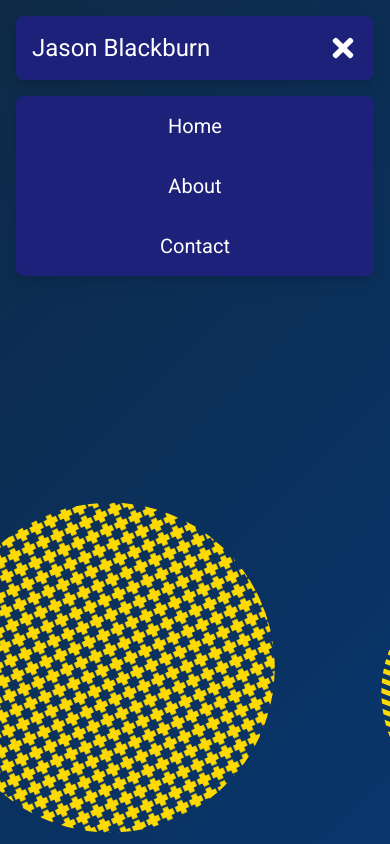
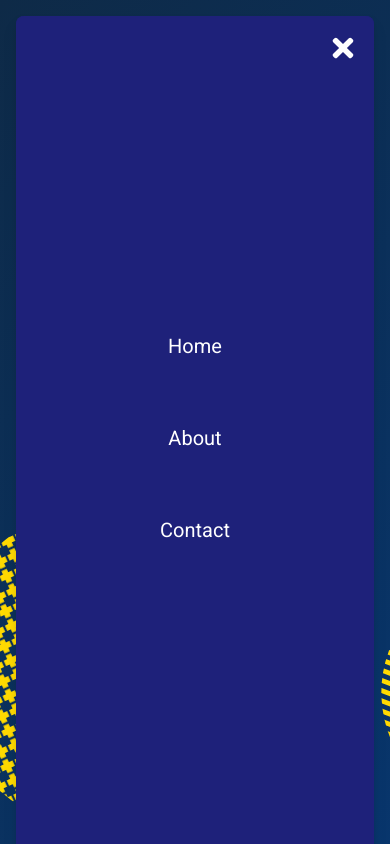
Before and after one commit to JBlackburn94/jb-portfolio2023, a Next.js app: page / in a window 390 px wide. Both pictures are taken after a click on the element 351 px from the left and 48 px from the top of the page. Shown: the top 844 px of the page. Built offline with nearby package versions, Linux system fonts and the light colour scheme; what tailwindcss-animated would draw is missing.

Commit message:
navbar updated

```diff
--- a/src/app/components/navigation/navbar/Navbar.jsx
+++ b/src/app/components/navigation/navbar/Navbar.jsx
@@ -43,9 +43,12 @@
       </div>
 
       {nav && (
-        <ul className="absolute top-20 left-0 z-30 flex flex-col items-center justify-center w-full h-50 bg-[#1e217a] rounded-lg animate-flip-down">
+        <ul className="absolute top-0 left-0 z-30 flex flex-col items-center justify-center w-full h-screen bg-[#1e217a] rounded-lg animate-flip-down">
           {links.map(({ id, title, link, att }) => (
-            <li key={id} className="my-4 text-xl capitalize hover:bg-[#3DDC97]">
+            <li
+              key={id}
+              className="my-4 p-4 text-xl capitalize hover:bg-[#3DDC97]"
+            >
               <Link onClick={() => setNav(!nav)} target={att} href={link}>
                 {title}
               </Link>
```
